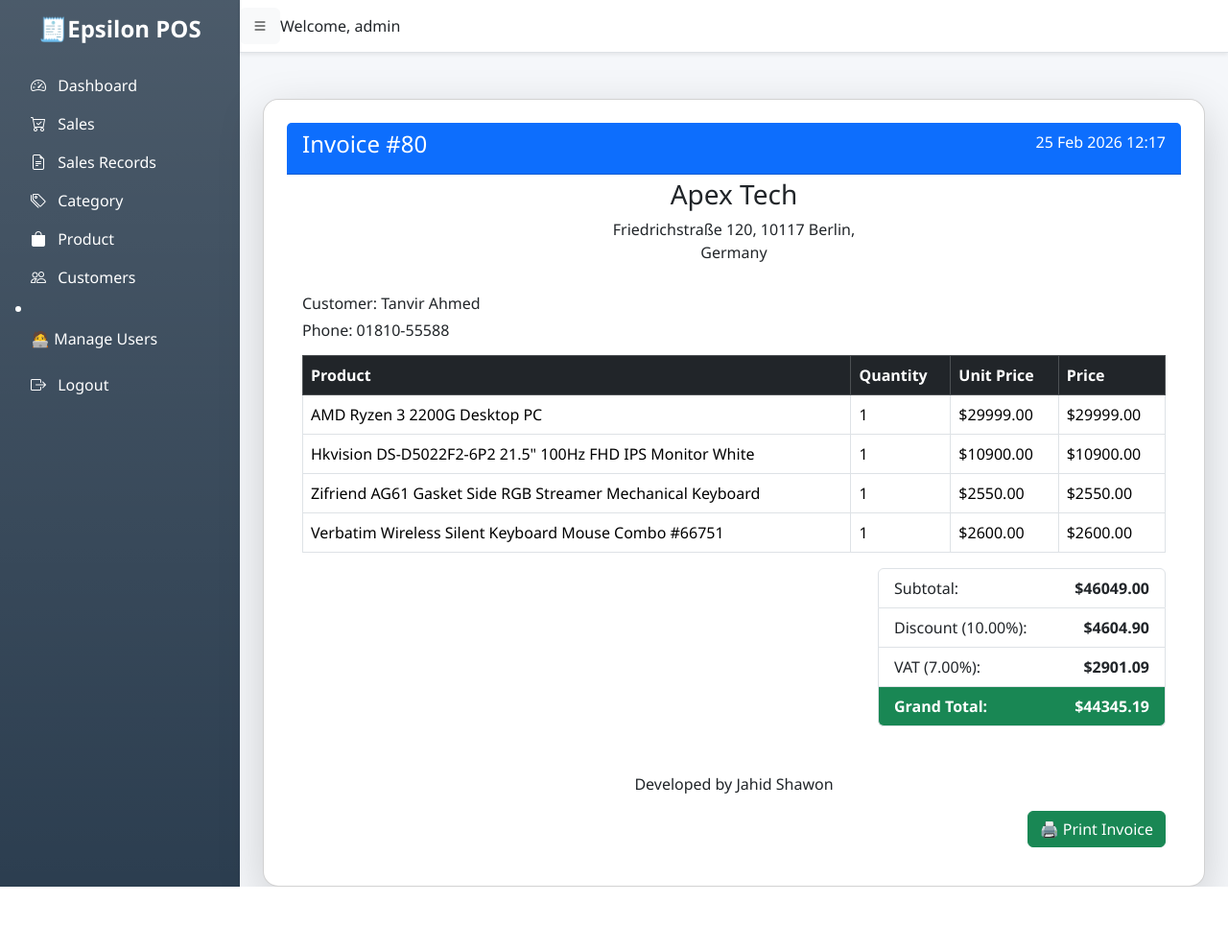
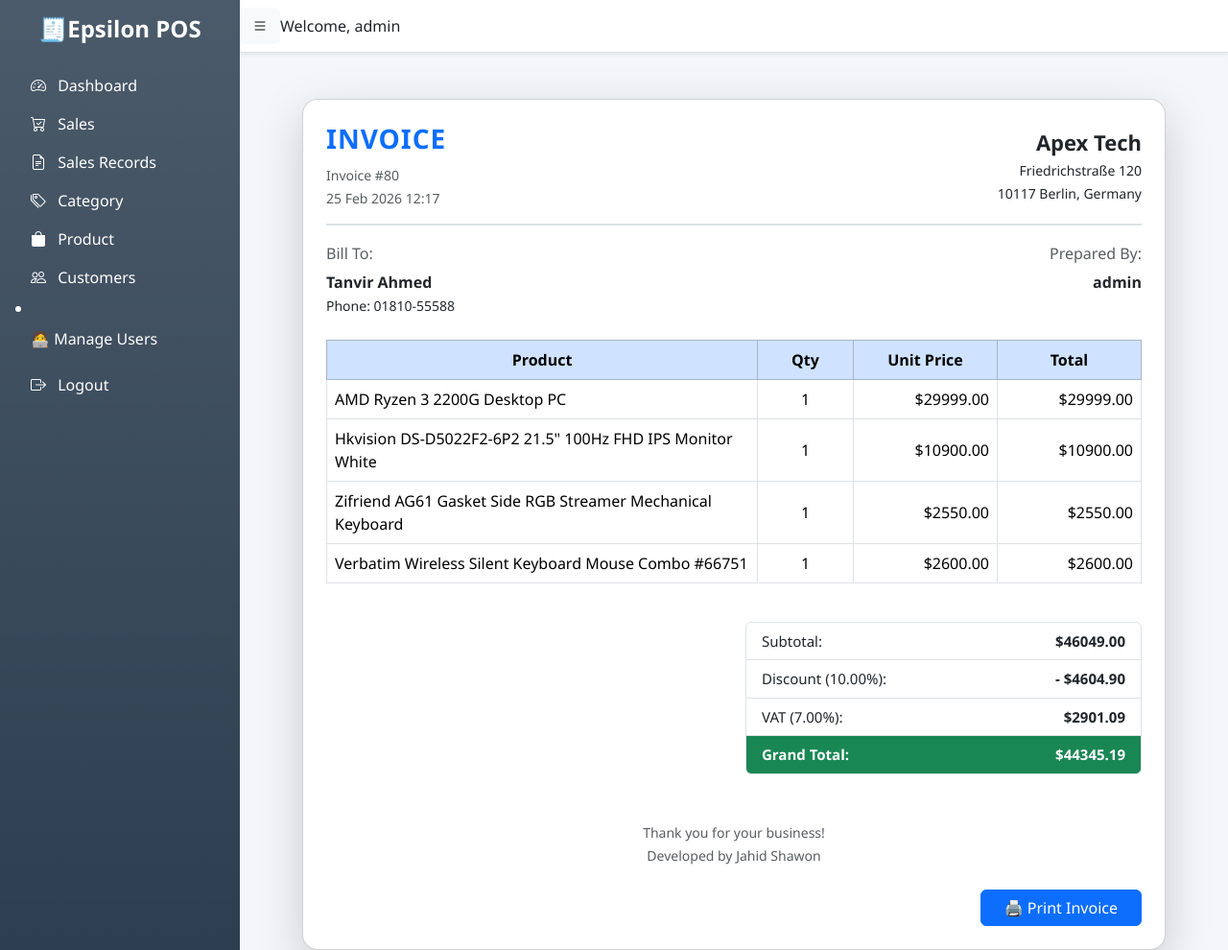
Before and after one commit to jahidshawon19/point-of-sale, a Django app: page /invoice/80/ in a window 1280 px wide. Shown: the whole page at 96% size. Before the commit the page ends 924 px from the top, so only its background shows below. Run offline with Django 5.2, Linux system fonts and the light colour scheme; a user stored in the database is signed in; data comes from the database, SQL or seed files in the repository; both versions use the stored data as it was after the commit.

Commit message:
Professional INVOICE header,better spacing & alignment,prepared by section

```diff
--- a/point_of_sale/settings.py
+++ b/point_of_sale/settings.py
@@ -4,8 +4,8 @@
 
 SECRET_KEY = 'django-insecure-o@+lwhsrplm6&by2z!5js=4(ddbs*1hdtt5f4_knr0oqk_c@e6'
 DEBUG = False
-ALLOWED_HOSTS = ['.onrender.com']
-
+# ALLOWED_HOSTS = ['.onrender.com']
+ALLOWED_HOSTS = ['*']
 
 # Application definition
 INSTALLED_APPS = [
--- a/pos/templates/pos/invoice.html
+++ b/pos/templates/pos/invoice.html
@@ -1,106 +1,160 @@
 {% extends 'pos/base.html' %}
 {% load static %}
 {% block content %}
+
 <style>
+    body {
+        background-color: #f4f6f9;
+    }
+
+    .invoice-wrapper {
+        max-width: 900px;
+        margin: auto;
+    }
+
+    .invoice-header {
+        border-bottom: 2px solid #dee2e6;
+        padding-bottom: 15px;
+        margin-bottom: 20px;
+    }
+
+    .invoice-title {
+        font-weight: 700;
+        letter-spacing: 1px;
+    }
+
+    .company-name {
+        font-weight: 600;
+        font-size: 22px;
+    }
+
+    .invoice-summary li {
+        font-size: 15px;
+    }
+
     /* Print Settings */
     @media print {
 
-        /* Hide sidebar and navbar */
+        body {
+            background: none;
+        }
+
         #sidebar-wrapper, nav {
             display: none !important;
         }
 
-        /* Hide print button */
         .no-print {
             display: none !important;
         }
 
-        /* Show only invoice */
-        #invoice {
+        .card {
+            border: none !important;
+        }
+
+        .shadow-lg {
+            box-shadow: none !important;
+        }
+
+        .invoice-wrapper {
             width: 100%;
             margin: 0;
-            padding: 0;
-        }
-
-        /* Remove shadows for clean print */
-        .card, .card-body {
-            box-shadow: none !important;
         }
     }
 </style>
 
-<div class="invoice" id="invoice">
-<div class="container mt-5">
-    <div class="card p-4 shadow-lg rounded-4">
-        <div class="card-header bg-primary text-white d-flex justify-content-between">
-            <h4>Invoice #{{ sale.id }}</h4>
-            <span>{{ sale.date|date:"d M Y H:i" }}</span>
+<div class="invoice-wrapper mt-5" id="invoice">
+    <div class="card shadow-lg rounded-4 p-4">
+
+        <!-- Header -->
+        <div class="invoice-header d-flex justify-content-between align-items-center">
+            <div>
+                <h3 class="invoice-title text-primary">INVOICE</h3>
+                <small class="text-muted">Invoice #{{ sale.id }}</small><br>
+                <small class="text-muted">{{ sale.date|date:"d M Y H:i" }}</small>
+            </div>
+
+            <div class="text-end">
+                <div class="company-name">Apex Tech</div>
+                <small>Friedrichstraße 120</small><br>
+                <small>10117 Berlin, Germany</small>
+            </div>
         </div>
 
-        <div class="row">
-            <div class="col-lg-4"></div>
-            <div class="col-lg-4 text-center">
-                <h3 class="mt-1">Apex Tech</h3>
-                <p>Friedrichstraße 120, 10117 Berlin, Germany</p>
+        <!-- Customer & Prepared Info -->
+        <div class="row mb-4">
+            <div class="col-md-6">
+                <h6 class="text-muted">Bill To:</h6>
+                <strong>{{ sale.customer.name }}</strong><br>
+                <small>Phone: {{ sale.customer.mobile_no }}</small>
             </div>
-            <div class="col-lg-4"></div>
+
+            <div class="col-md-6 text-md-end">
+                <h6 class="text-muted">Prepared By:</h6>
+                <strong>{{ sale.created_by }}</strong>
+            </div>
         </div>
 
-        <div class="card-body">
-            <h6>Customer: {{ sale.customer.name }}</h6>
-            <h6>Phone: {{ sale.customer.mobile_no }}</h6>
-
-            <table class="table table-bordered mt-3">
-                <thead class="table-dark">
+        <!-- Products Table -->
+        <div class="table-responsive">
+            <table class="table table-bordered align-middle">
+                <thead class="table-primary text-center">
                     <tr>
                         <th>Product</th>
-                        <th>Quantity</th>
-                        <th>Unit Price</th>
-                        <th>Price</th>
+                        <th width="100">Qty</th>
+                        <th width="150">Unit Price</th>
+                        <th width="150">Total</th>
                     </tr>
                 </thead>
                 <tbody>
                     {% for item in sale.items.all %}
                     <tr>
                         <td>{{ item.product.name }}</td>
-                        <td>{{ item.quantity }}</td>
-                        <td>${{ item.calculated_unit_price|floatformat:2 }}</td>
-                        <td>${{ item.price|floatformat:2 }}</td>
+                        <td class="text-center">{{ item.quantity }}</td>
+                        <td class="text-end">${{ item.calculated_unit_price|floatformat:2 }}</td>
+                        <td class="text-end">${{ item.price|floatformat:2 }}</td>
                     </tr>
                     {% endfor %}
                 </tbody>
             </table>
+        </div>
 
-            <div class="text-end mt-3">
-                <ul class="list-group" style="width: 300px; margin-left: auto;">
+        <!-- Summary Section -->
+        <div class="row mt-4">
+            <div class="col-md-6"></div>
+            <div class="col-md-6">
+                <ul class="list-group invoice-summary">
                     <li class="list-group-item d-flex justify-content-between">
                         <span>Subtotal:</span>
                         <strong>${{ sale.subtotal|floatformat:2 }}</strong>
                     </li>
                     <li class="list-group-item d-flex justify-content-between">
                         <span>Discount ({{ sale.discount }}%):</span>
-                        <strong>${{ sale.discount_amount|floatformat:2 }}</strong>
+                        <strong>- ${{ sale.discount_amount|floatformat:2 }}</strong>
                     </li>
                     <li class="list-group-item d-flex justify-content-between">
                         <span>VAT ({{ sale.vat }}%):</span>
                         <strong>${{ sale.vat_amount|floatformat:2 }}</strong>
                     </li>
-                    <li class="list-group-item d-flex justify-content-between fw-bold bg-success text-white">
+                    <li class="list-group-item d-flex justify-content-between bg-success text-white fw-bold">
                         <span>Grand Total:</span>
-                        <strong>${{ sale.grand_total|floatformat:2 }}</strong>
+                        <span>${{ sale.grand_total|floatformat:2 }}</span>
                     </li>
                 </ul>
             </div>
+        </div>
 
-            <p class="text-center mt-5">Developed by Jahid Shawon</p>
+        <!-- Footer -->
+        <div class="text-center mt-5 text-muted">
+            <small>Thank you for your business!</small><br>
+            <small>Developed by Jahid Shawon</small>
+        </div>
 
-            <!-- Print Button (Hidden in Print Mode) -->
-            <div class="mt-3 text-end no-print">
-                <button class="btn btn-success" onclick="window.print()">🖨️ Print Invoice</button>
-            </div>
+        <!-- Print Button -->
+        <div class="mt-4 text-end no-print">
+            <button class="btn btn-primary px-4" onclick="window.print()">🖨️ Print Invoice</button>
+        </div>
 
-        </div>
     </div>
 </div>
-</div>
+
 {% endblock %}
```
Also changed, not shown: db.sqlite3.
